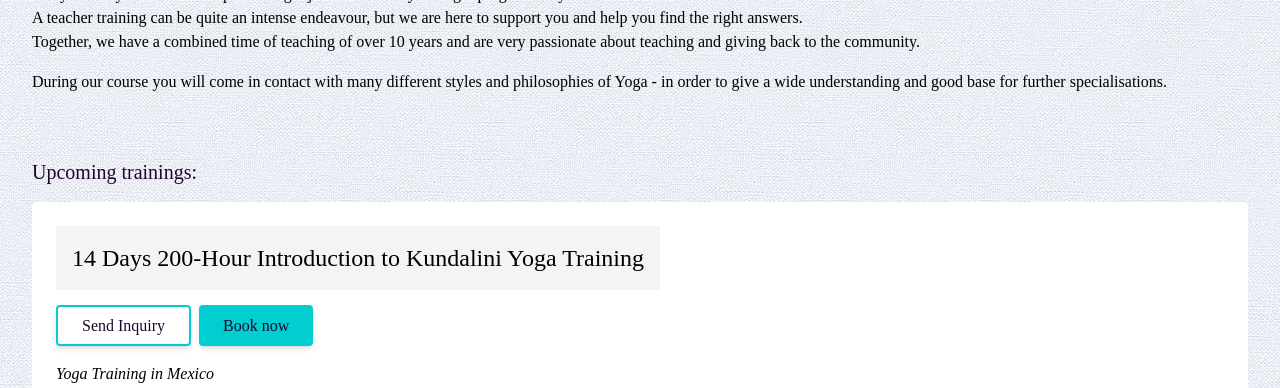
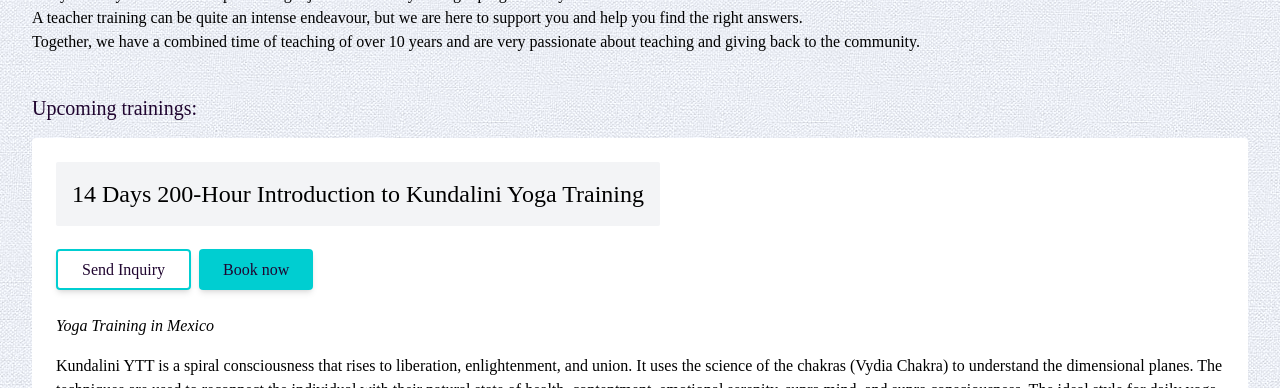
Before and after one commit to Existenziell/casa-chakras, a Next.js app: page /ttc in a window 1280 px wide. Shown: the part 258-646 px from the top of the page. Built offline with nearby package versions, Linux system fonts and the light colour scheme; a web font is replaced by a local one.

Commit message:
Update ttc.js

```diff
--- a/pages/ttc.js
+++ b/pages/ttc.js
@@ -18,15 +18,15 @@ const TTC = ({ i18n }) => {
         <p>Are you ready for the next step? We might just have exactly the right program for you!</p>
         <p>A teacher training can be quite an intense endeavour, but we are here to support you and help you find the right answers.</p>
         <p>Together, we have a combined time of teaching of over 10 years and are very passionate about teaching and giving back to the community.</p>
-        <p className='mt-4'>During our course you will come in contact with many different styles and philosophies of Yoga - in order to give a wide understanding and good base for further specialisations.</p>
+        {/* <p className='mt-4'>During our course you will come in contact with many different styles and philosophies of Yoga - in order to give a wide understanding and good base for further specialisations.</p> */}
         {/* <p>We include styles such as Hatha, Kundalini, Ashtanga, Vinyasa, Yin and Tantra...</p> */}
 
-        <h2 className='mb-4 text-xl text-brand-dark dark:text-brand mt-16'>Upcoming trainings:</h2>
+        <h2 className='mb-4 text-xl text-brand-dark dark:text-brand mt-10'>Upcoming trainings:</h2>
 
         <div className='text-left bg-white dark:bg-black rounded p-6'>
           <p className='text-2xl mb-4 bg-gray-100 p-4 rounded-sm max-w-max'>14 Days 200-Hour Introduction to Kundalini Yoga Training</p>
 
-          <div className='max-w-max my-6'>
+          <div className='max-w-max my-8'>
             <Link href='/contact'>
               <a className='button button-secondary mr-2'>
                 Send Inquiry
```
